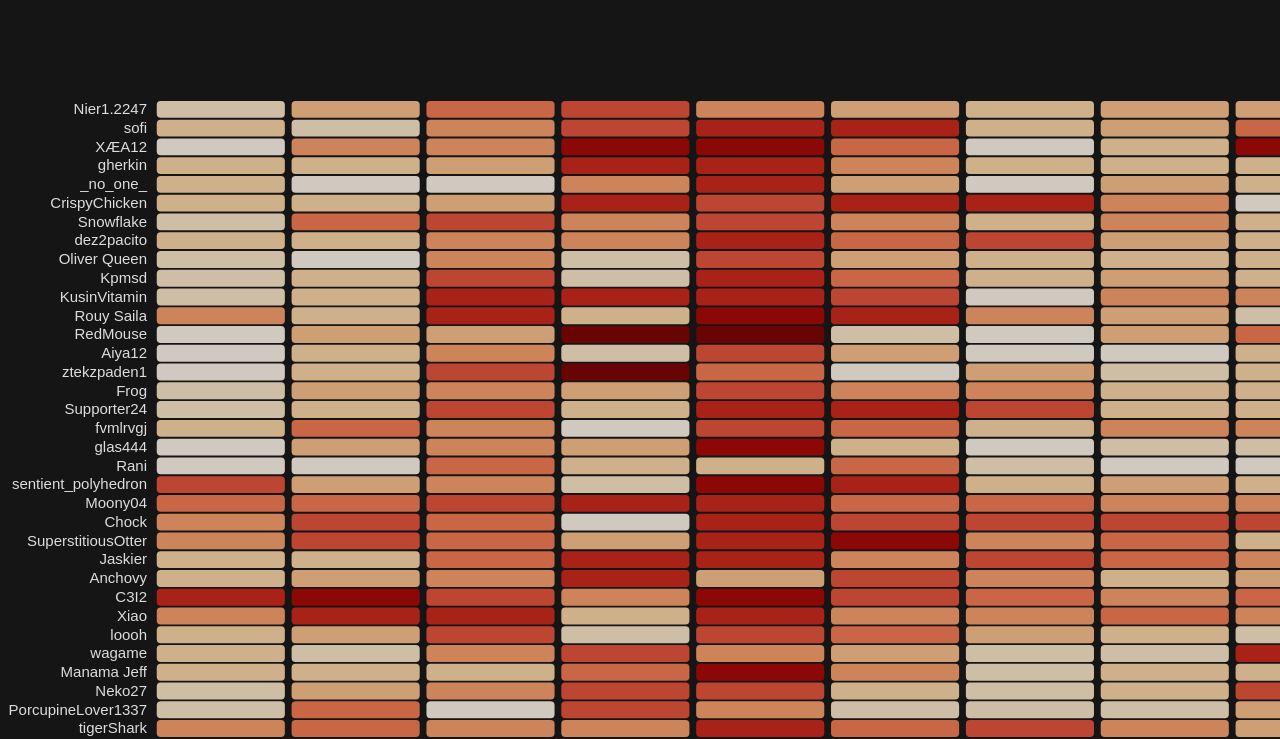
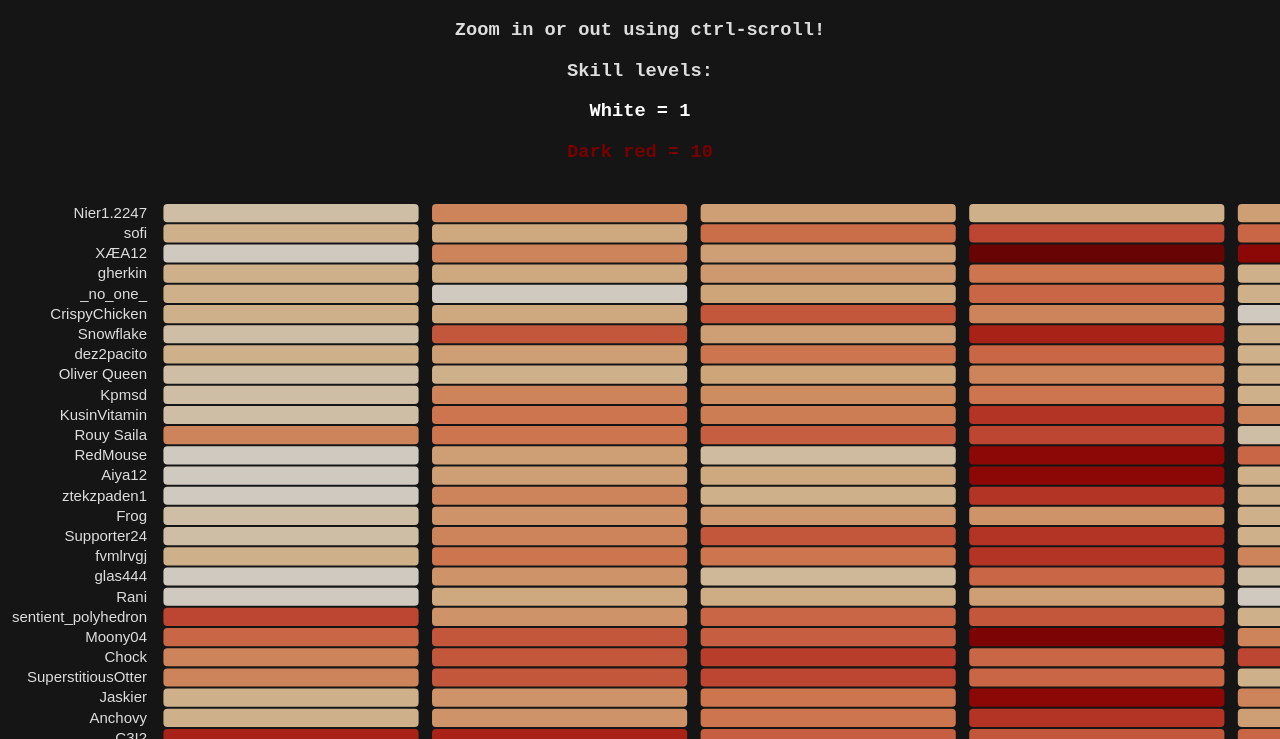
Before and after one commit to tayloh/tayloh.github.io, a plain HTML site: page index.html in a window 1280 px wide. Shown: the part 61-800 px from the top of the page. Drawn offline with nearby package versions, Linux system fonts and the light colour scheme.

Commit message:
Add color scale info and use aggregated data

```diff
--- a/app.js
+++ b/app.js
@@ -1,86 +1,82 @@
 
-// set the dimensions and margins of the graph
-const margin = {top: 80, right: 25, bottom: 30, left: 150},
-  width = 1800 - margin.left - margin.right,
-  height = 900 - margin.top - margin.bottom;
+// Total height and width of the SVG element.
+const totalWidth = 1800;
+const totalHeight = 900;
 
-// append the svg object to the body of the page
-const svg = d3.select("#my_dataviz")
+// Width and height of the visualization.
+const margin = {top: 20, right: 25, bottom: 30, left: 150};
+const width = totalWidth - margin.left - margin.right;
+const height = totalHeight - margin.top - margin.bottom;
+
+// SVG element
+const svg = d3.select("#visualization")
 .append("svg")
 .attr("width", width + margin.left + margin.right)
 .attr("height", height + margin.top + margin.bottom)
 .append("g")
 .attr("transform", `translate(${margin.left}, ${margin.top})`);
 
-//Read the data
-d3.csv("https://raw.githubusercontent.com/tayloh/tayloh.github.io/main/formatted.csv").then(function(data) {
+// Read the project data.
+d3.csv("https://raw.githubusercontent.com/tayloh/tayloh.github.io/main/formatted_aggregated.csv").then(function(data) {
 
-  // Labels of row and columns -> unique identifier of the column called 'group' and 'variable'
-  const myGroups = Array.from(new Set(data.map(d => d.group)))
-  const myVars = Array.from(new Set(data.map(d => d.variable)))
+  // Get the row and column labels from the data.
+  const students = Array.from(new Set(data.map(d => d.group)));
+  const skills = Array.from(new Set(data.map(d => d.variable)));
 
-  // Build X scales and axis:
-  const x = d3.scaleBand()
-    .range([ 0, width ])
-    .domain(myVars)
-    .padding(0.05);
-  svg.append("g")
-    .style("font-size", 15)
-    .attr("transform", `translate(0, ${height})`)
+  // Use D3 scalebands for X and Y scales.
+  const x = d3.scaleBand().range([ 0, width ]).domain(skills).padding(0.05);
+
+  svg.append("g").style("font-size", 15).attr("transform", `translate(0, ${height})`)
   .call(d3.axisBottom(x).tickSize(0))
-    .select(".domain").remove()
+  .select(".domain").remove();
 
-  // Build Y scales and axis:
-  const y = d3.scaleBand()
-    .range([ height, 0 ])
-    .domain(myGroups)
-    .padding(0.1);
-  svg.append("g")
-    .style("font-size", 15)
+
+  const y = d3.scaleBand().range([ height, 0 ]).domain(students).padding(0.1);
+
+  svg.append("g").style("font-size", 15)
   .call(d3.axisLeft(y).tickSize(0))
-    .select(".domain").remove()
+  .select(".domain").remove();
 
-  // Build color scale
-  const myColor = d3.scaleSequential()
-    .interpolator(d3.interpolateOrRd)
-    .domain([1,10])
+  // Build color gradient.
+  const colorGradient = d3.scaleSequential().interpolator(d3.interpolateOrRd).domain([1,10]);
 
-  // create a tooltip
-  const tooltip = d3.select("#my_dataviz")
-    .append("div")
-    .style("opacity", 0)
+  // Tooltip element for hovering.
+  const tooltip = d3.select("#visualization").append("div").style("opacity", 0)
   .attr("class", "tooltip")
+  .style("width", "auto")
   .style("background-color", "white")
   .style("border", "solid")
   .style("border-width", "2px")
   .style("border-radius", "5px")
-    .style("padding", "5px")
+  .style("padding", "5px");
 
-  // Three function that change the tooltip when user hover / move / leave a cell
+  // Event handlers.
   const mouseover = function(event,d) {
-    tooltip
-      .style("opacity", 1)
+    tooltip.style("opacity", 1);
+
     d3.select(this)
     .style("stroke", "white")
-      .style("opacity", 1)
-  }
+    .style("opacity", 1);
+  };
+
   const mousemove = function(event,d) {
     tooltip
     .html("" + d.group + " - " + d.variable + ": " + d.value)
     .style("left", (event.x)/2 + "px")
     .style("top", (event.y)/2 + "px")
     .style("background-color", "#151515")
-      .style("color", "#ddd")
-  }
+    .style("color", "#ddd");
+  };
+
   const mouseleave = function(event,d) {
-    tooltip
-      .style("opacity", 0)
+    tooltip.style("opacity", 0);
+
     d3.select(this)
     .style("stroke", "none")
-      .style("opacity", 0.8)
-  }
+    .style("opacity", 0.8);
+  };
 
-  // add the squares
+  // Create the heatmap.
   svg.selectAll()
     .data(data, function(d) {return d.variable+':'+d.group;})
     .join("rect")
@@ -90,11 +86,11 @@ d3.csv("https://raw.githubusercontent.com/tayloh/tayloh.github.io/main/formatted
       .attr("ry", 4)
       .attr("width", x.bandwidth() )
       .attr("height", y.bandwidth() )
-      .style("fill", function(d) { return myColor(d.value)} )
+      .style("fill", function(d) { return colorGradient(d.value)} )
       .style("stroke-width", 4)
       .style("stroke", "none")
       .style("opacity", 0.8)
     .on("mouseover", mouseover)
     .on("mousemove", mousemove)
     .on("mouseleave", mouseleave)
-})
+});
--- a/index.html
+++ b/index.html
@@ -27,8 +27,12 @@
 <body>
 
     <h1 style="text-align: center;">Heatmap visualization of student skills</h1>
+    <h3 style="text-align: center;">Zoom in or out using ctrl-scroll!</h3>
+    <h3 style="text-align: center;">Skill levels:</h3>
+    <h3 style="color: #ffffff; text-align: center;">White = 1</h3>
+    <h3 style="color: #770000; text-align: center;">Dark red = 10</h3>
 
-    <div id="my_dataviz"></div>
+    <div id="visualization"></div>
 
     <!-- An SVG file is an image format.
     Each "shape" is an object (a group object)
```
Lines whose indentation alone changed are shown as unchanged.
